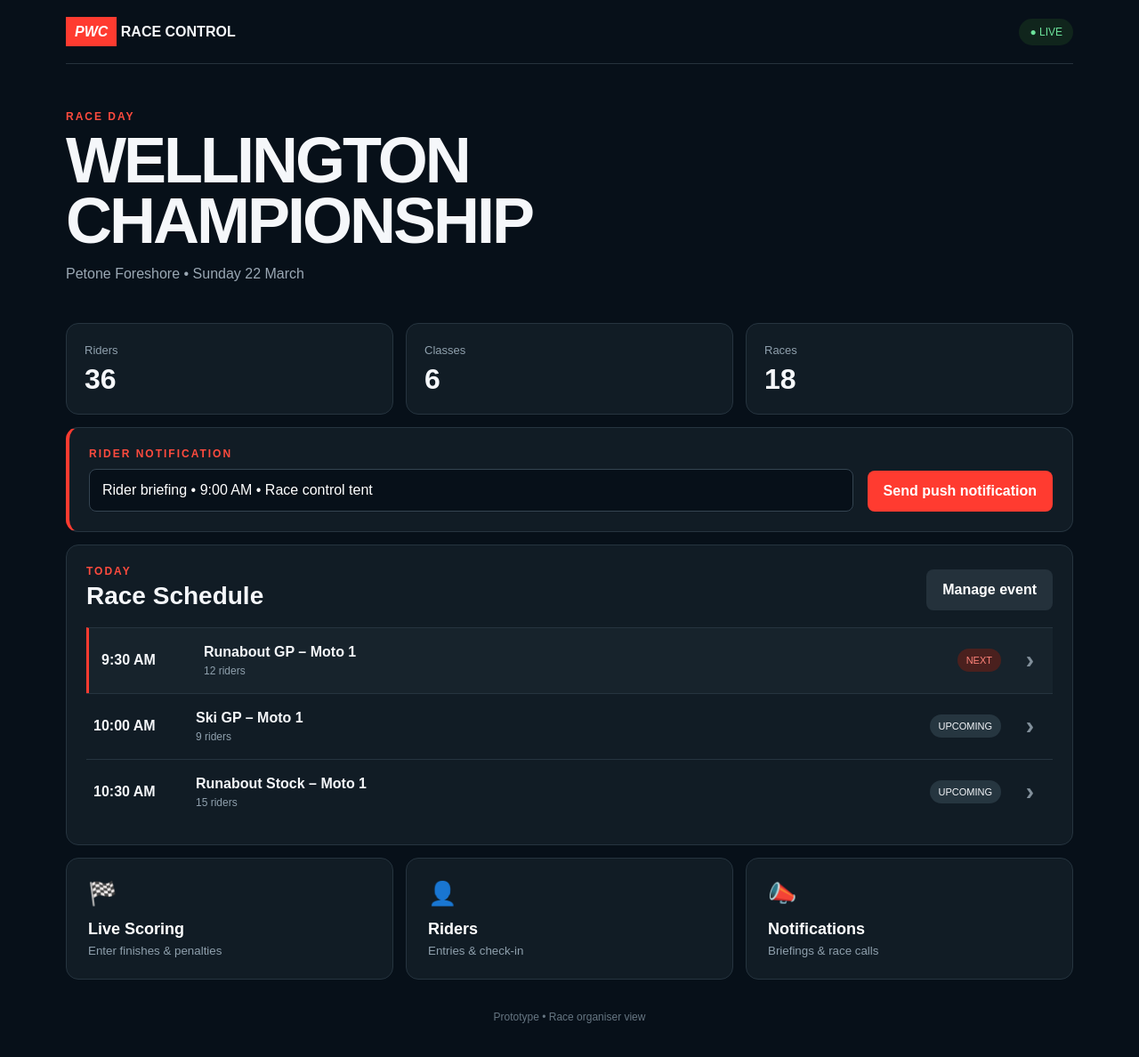
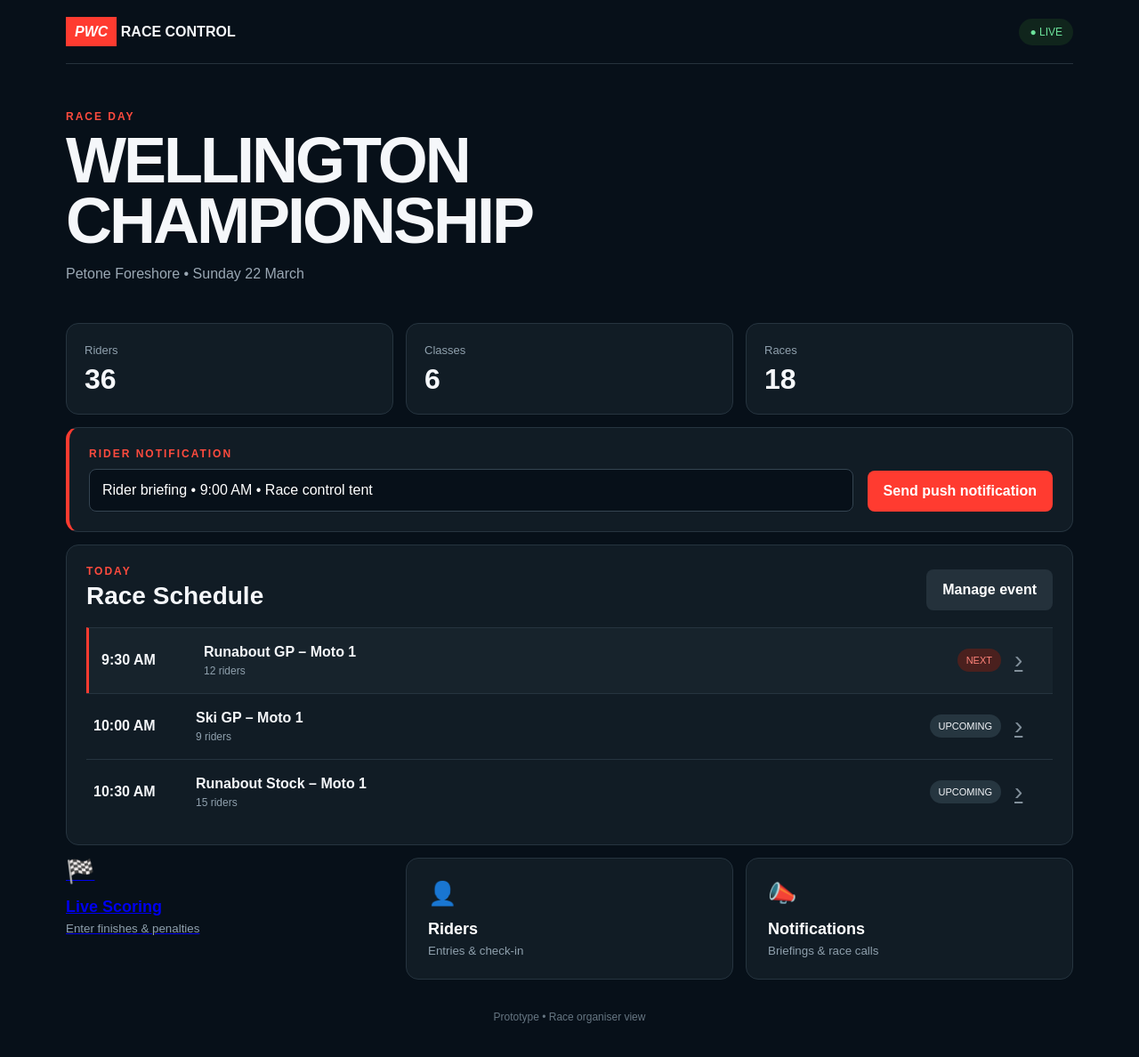
Before and after one commit to jazzy2b2003-hue/Jetski-app-prototype1, a Next.js app: page / in a window 1280 px wide. Shown: the whole page at 89% size. Built offline with nearby package versions, Linux system fonts and the light colour scheme.

Commit message:
Link dashboard to live scoring

```diff
--- a/app/page.tsx
+++ b/app/page.tsx
@@ -1,6 +1,7 @@
 'use client';
 
 import { useState } from 'react';
+import Link from 'next/link';
 
 const races = [
   { time: '9:30 AM', name: 'Runabout GP – Moto 1', status: 'Next', riders: 12 },
@@ -11,55 +12,13 @@ const races = [
 export default function Home() {
   const [notice, setNotice] = useState('Rider briefing • 9:00 AM • Race control tent');
   const [sent, setSent] = useState(false);
-
-  return (
-    <main>
-      <header className="topbar">
-        <div><span className="mark">PWC</span><strong> RACE CONTROL</strong></div>
-        <span className="live">● LIVE</span>
-      </header>
-
-      <section className="hero">
-        <p className="eyebrow">RACE DAY</p>
-        <h1>Wellington Championship</h1>
-        <p>Petone Foreshore • Sunday 22 March</p>
-      </section>
-
-      <section className="grid stats">
-        <article><span>Riders</span><strong>36</strong></article>
-        <article><span>Classes</span><strong>6</strong></article>
-        <article><span>Races</span><strong>18</strong></article>
-      </section>
-
-      <section className="panel alert">
-        <div>
-          <p className="eyebrow">RIDER NOTIFICATION</p>
-          <input value={notice} onChange={(e) => { setNotice(e.target.value); setSent(false); }} />
-        </div>
-        <button onClick={() => setSent(true)}>{sent ? '✓ Sent to riders' : 'Send push notification'}</button>
-      </section>
-
-      <section className="panel">
-        <div className="sectionTitle"><div><p className="eyebrow">TODAY</p><h2>Race Schedule</h2></div><button className="secondary">Manage event</button></div>
-        <div className="raceList">
-          {races.map((race, i) => (
-            <div className={i === 0 ? 'race active' : 'race'} key={race.name}>
-              <div className="time">{race.time}</div>
-              <div className="raceInfo"><strong>{race.name}</strong><span>{race.riders} riders</span></div>
-              <span className="pill">{race.status}</span>
-              <button className="arrow">›</button>
-            </div>
-          ))}
-        </div>
-      </section>
-
-      <section className="grid actions">
-        <button><span>🏁</span><strong>Live Scoring</strong><small>Enter finishes & penalties</small></button>
-        <button><span>👤</span><strong>Riders</strong><small>Entries & check-in</small></button>
-        <button><span>📣</span><strong>Notifications</strong><small>Briefings & race calls</small></button>
-      </section>
-
-      <footer>Prototype • Race organiser view</footer>
-    </main>
-  );
+  return <main>
+    <header className="topbar"><div><span className="mark">PWC</span><strong> RACE CONTROL</strong></div><span className="live">● LIVE</span></header>
+    <section className="hero"><p className="eyebrow">RACE DAY</p><h1>Wellington Championship</h1><p>Petone Foreshore • Sunday 22 March</p></section>
+    <section className="grid stats"><article><span>Riders</span><strong>36</strong></article><article><span>Classes</span><strong>6</strong></article><article><span>Races</span><strong>18</strong></article></section>
+    <section className="panel alert"><div><p className="eyebrow">RIDER NOTIFICATION</p><input value={notice} onChange={e=>{setNotice(e.target.value);setSent(false)}} /></div><button onClick={()=>setSent(true)}>{sent?'✓ Sent to riders':'Send push notification'}</button></section>
+    <section className="panel"><div className="sectionTitle"><div><p className="eyebrow">TODAY</p><h2>Race Schedule</h2></div><button className="secondary">Manage event</button></div><div className="raceList">{races.map((race,i)=><div className={i===0?'race active':'race'} key={race.name}><div className="time">{race.time}</div><div className="raceInfo"><strong>{race.name}</strong><span>{race.riders} riders</span></div><span className="pill">{race.status}</span><Link className="arrow" href="/scoring">›</Link></div>)}</div></section>
+    <section className="grid actions"><Link className="actionCard" href="/scoring"><span>🏁</span><strong>Live Scoring</strong><small>Enter finishes & penalties</small></Link><button><span>👤</span><strong>Riders</strong><small>Entries & check-in</small></button><button><span>📣</span><strong>Notifications</strong><small>Briefings & race calls</small></button></section>
+    <footer>Prototype • Race organiser view</footer>
+  </main>;
 }
```
